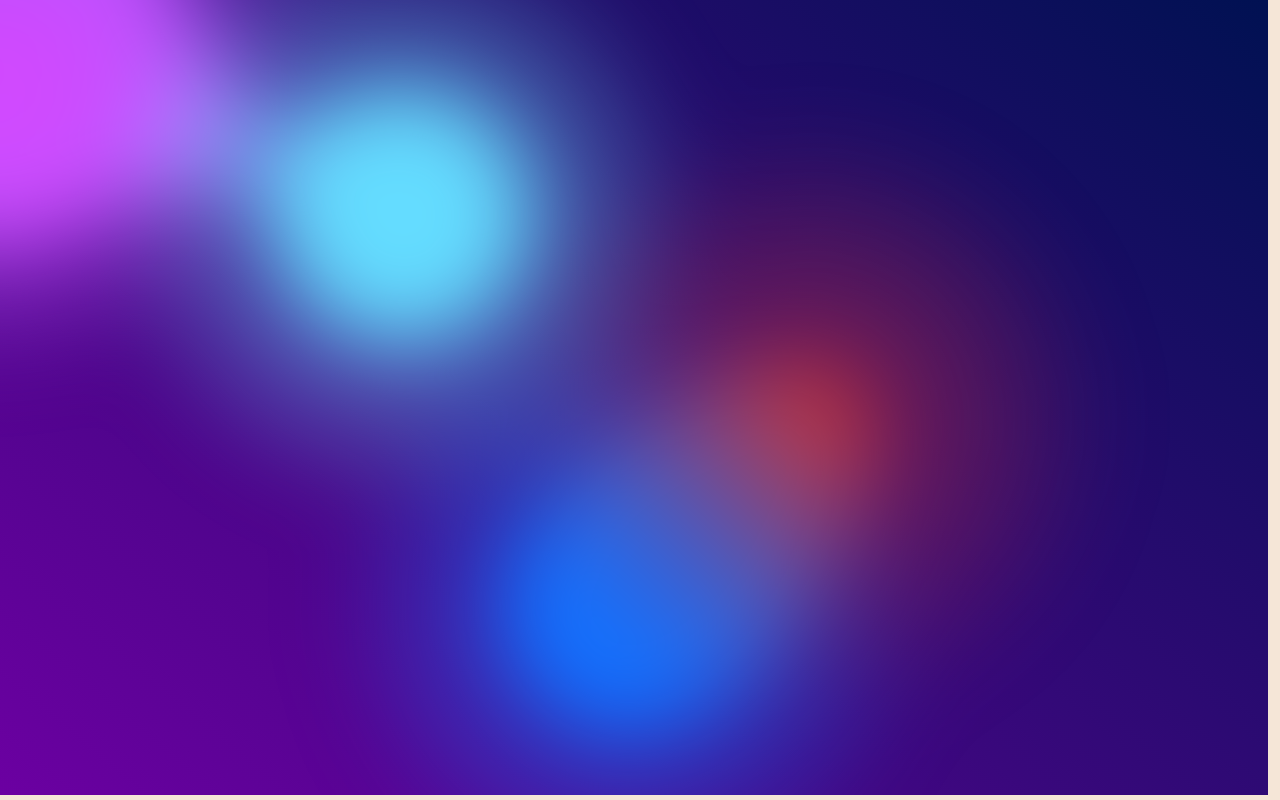
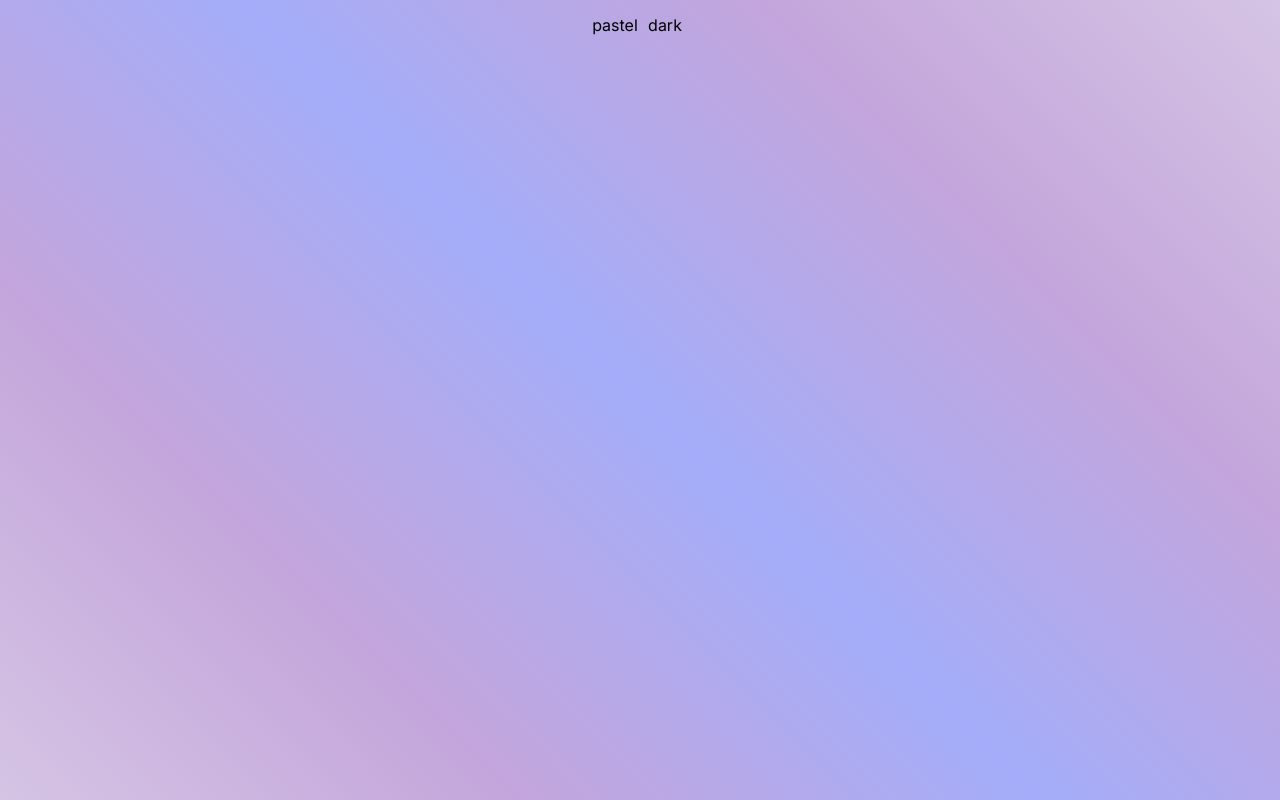
Before and after one commit to AntGa/AntGaDev, a Next.js app: page / in a window 1280 px wide. Built offline with nearby package versions, Linux system fonts and the light colour scheme.

Commit message:
Added theme selectors

```diff
--- a/package.json
+++ b/package.json
@@ -10,6 +10,7 @@
   },
   "dependencies": {
     "@use-gesture/react": "^10.3.1",
+    "clsx": "^2.1.1",
     "framer-motion": "^11.3.21",
     "next": "14.2.5",
     "react": "^18",
--- /dev/null
+++ b/src/app/components/Navbar/Navbar.tsx
@@ -0,0 +1,10 @@
+import React from 'react'
+import { ThemeButton } from '../ThemeButton/ThemeButton'
+export const Navbar = ({ className }: { className?: string }) => {
+  return (
+    <div className="flex">
+      <ThemeButton theme="pastel" />
+      <ThemeButton theme="dark" />
+    </div>
+  )
+}
--- /dev/null
+++ b/src/app/components/ThemeButton/ThemeButton.tsx
@@ -0,0 +1,16 @@
+import React from 'react'
+
+export const ThemeButton = ({ theme }: { theme: string }) => {
+  function onClick() {
+    const HTML = document.querySelector('html')
+    if (HTML) {
+      HTML.setAttribute('theme', theme)
+    }
+  }
+
+  return (
+    <button onClick={onClick} className="h-[50px] w-[50px]">
+      {theme}
+    </button>
+  )
+}
--- a/src/app/globals.css
+++ b/src/app/globals.css
@@ -6,6 +6,30 @@
   --foreground-rgb: 0, 0, 0;
   --background-start-rgb: 214, 219, 220;
   --background-end-rgb: 255, 255, 255;
+
+  --bg-color-1: #d5c4e4;
+  --bg-color-2: #c3a5db;
+  --bg-color-3: #a4adf9;
+
+  --transition-duration: 2; /* Default transition duration */
+}
+
+html[theme='pastel'] {
+  --bg-color-1: #d5c4e4;
+  --bg-color-2: #c3a5db;
+  --bg-color-3: #a4adf9;
+}
+
+html[theme='dark'] {
+  --bg-color-1: #333333;
+  --bg-color-2: #555555;
+  --bg-color-3: #c0c0c0;
+}
+
+html[theme='light'] {
+  --bg-color-3: #c0c0c0;
+  --bg-color-2: #555555;
+  --bg-color-3: #333333;
 }
 
 @media (prefers-color-scheme: dark) {
@@ -24,6 +48,9 @@ body {
       rgb(var(--background-end-rgb))
     )
     rgb(var(--background-start-rgb));
+  transition:
+    color var(--transition-duration),
+    background var(--transition-duration); /* Apply transition */
 }
 
 @layer utilities {
@@ -31,3 +58,17 @@ body {
     text-wrap: balance;
   }
 }
+
+.background {
+  width: 100%;
+  height: 100vh;
+  background: linear-gradient(
+    45deg,
+    var(--bg-color-1) 0%,
+    var(--bg-color-2) 25%,
+    var(--bg-color-3) 50%,
+    var(--bg-color-2) 75%,
+    var(--bg-color-1) 100%
+  );
+  transition: background var(--transition-duration) ease-in-out; /* Apply transition */
+}
--- a/src/app/page.tsx
+++ b/src/app/page.tsx
@@ -1,63 +1,26 @@
-"use client"
+'use client'
 
-import { motion, useSpring, useTransform } from "framer-motion"
-import { useGesture } from "@use-gesture/react"
-import { useState, useEffect } from "react"
-import Background from "./components/background"
+import { motion, useSpring, useTransform } from 'framer-motion'
+import { useGesture } from '@use-gesture/react'
+import { useState, useEffect } from 'react'
+import Background from './components/meshblobs/background'
+import { Navbar } from './components/Navbar/Navbar'
 
 export default function Home() {
-  const [x, setX] = useState(0)
-  const [y, setY] = useState(0)
-
-  const springX = useSpring(0, { stiffness: 100, damping: 20 })
-  const springY = useSpring(0, { stiffness: 100, damping: 20 })
-
-  const handleMove = ({ xy: [px, py] }) => {
-    setX(px)
-    setY(py)
-  }
-
-  useGesture(
-    {
-      onMove: handleMove,
-    },
-    { target: window }
-  )
-
-  useEffect(() => {
-    const centerX = window.innerWidth / 2
-    const centerY = window.innerHeight / 2
-
-    springX.set((x - centerX) / 55)
-    springY.set((y - centerY) / 80)
-  }, [x, y, springX, springY])
-
-  const translateX = useTransform(springX, (val) => `${val}px`)
-  const translateY = useTransform(springY, (val) => `${val}px`)
-
   return (
     <div className="flex h-screen w-screen items-center justify-center bg-[#F5E6D7]">
       <motion.div
         initial={{ width: 0, height: 0, rotate: -15, borderRadius: 50 }}
-        animate={{ width: "100vw", height: "100vh", rotate: 0, borderRadius: 0 }}
+        animate={{
+          width: '100vw',
+          height: '100vh',
+          rotate: 0,
+          borderRadius: 0,
+        }}
         transition={{ ease: [0.83, 0, 0.17, 1], duration: 1.5, delay: 0.5 }}
-        className="flex items-center justify-center overflow-hidden bg-black"
-        style={{
-          translateX,
-          translateY,
-        }}
+        className="background flex justify-center overflow-hidden"
       >
-        <motion.div initial={{ opacity: 0 }} animate={{ opacity: 1 }} transition={{ delay: 2 }}>
-          <Background />
-        </motion.div>
-        {/* <motion.p
-          initial={{ opacity: 0 }}
-          animate={{ opacity: 1 }}
-          transition={{ delay: 1.2, duration: 0.75 }}
-          className="text-[70px] text-white"
-        >
-          Anton Garay
-        </motion.p> */}
+        <Navbar></Navbar>
       </motion.div>
     </div>
   )
```
Also changed, not shown: src/app/components/meshblobs/background.css (renamed from src/app/components/background.css), src/app/components/meshblobs/background.tsx (renamed from src/app/components/background.tsx), 1 other file (tests, documents, lock files or other folders).
